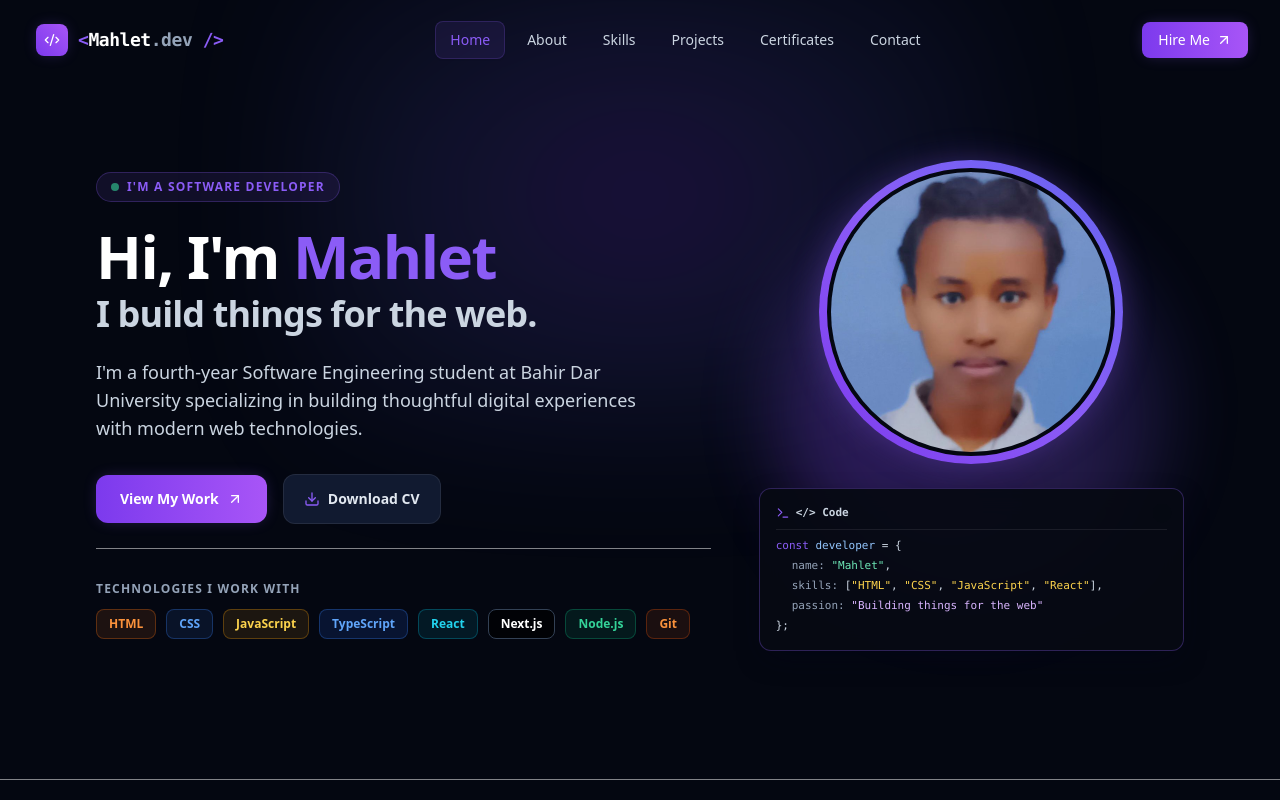
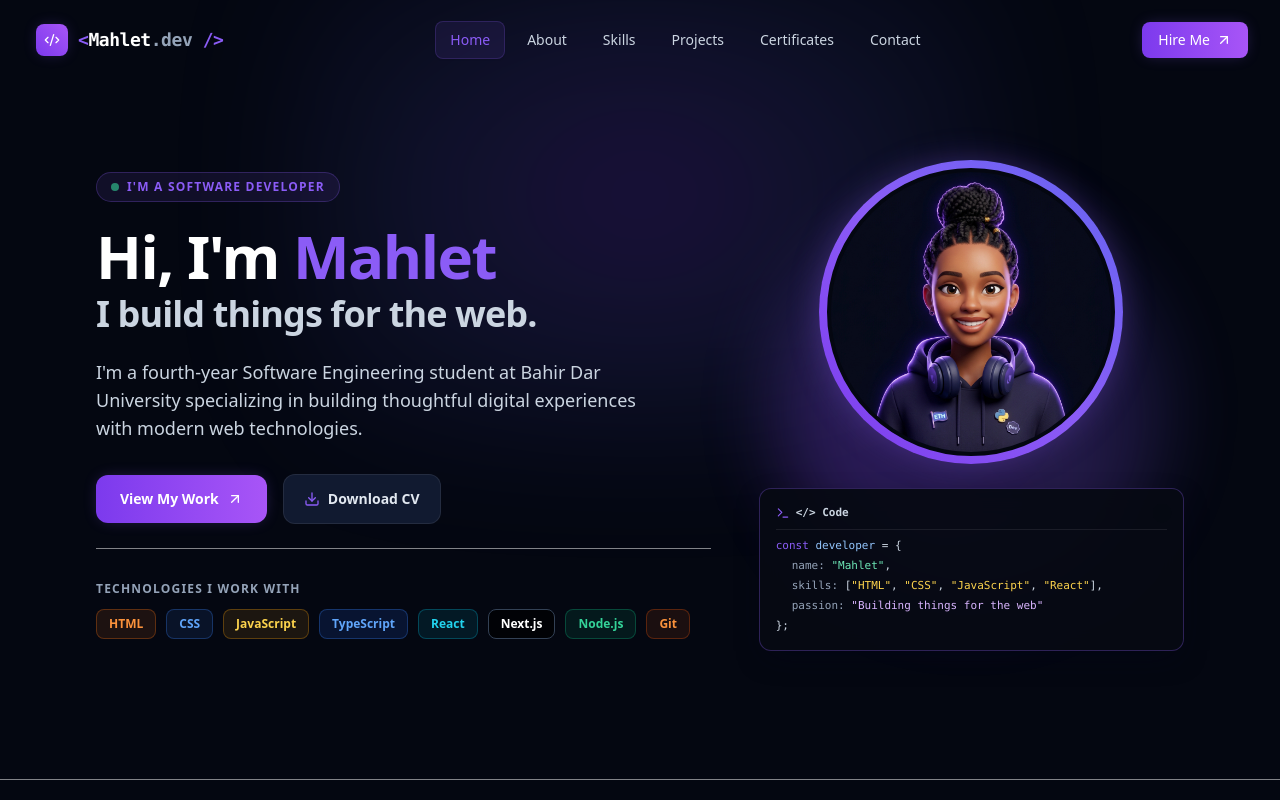
Before and after one commit to MahletEmu/mahlet-portfolio, a Next.js app: page / in a window 1280 px wide. Shown: the top 800 px of the page. Built offline with nearby package versions, Linux system fonts and the light colour scheme.

Commit message:
Update hero and profile with developer avatar

```diff
--- a/src/components/Contact.tsx
+++ b/src/components/Contact.tsx
@@ -152,10 +152,10 @@ export default function Contact() {
             <div className="flex items-center gap-3 pt-4 border-t border-surface-border/60">
               <div className="relative w-10 h-10 rounded-full overflow-hidden bg-navy-900 border border-brand-purple/40 shrink-0">
                 <Image
-                  src="/images/mahlet-portrait.jpg"
+                  src="/images/mahlet-avatar.png"
                   alt="Mahlet Nigussie"
                   fill
-                  className="object-cover object-top"
+                  className="object-cover object-center"
                 />
               </div>
               <div>
--- a/src/components/Hero.tsx
+++ b/src/components/Hero.tsx
@@ -104,12 +104,12 @@ export default function Hero() {
               <div className="relative p-2 rounded-full bg-gradient-to-tr from-brand-violet via-brand-purple to-indigo-500 shadow-glow-purple">
                 <div className="relative w-60 h-60 sm:w-72 sm:h-72 rounded-full overflow-hidden bg-navy-900 border-4 border-navy-950">
                   <Image
-                    src="/images/mahlet-portrait.jpg"
+                    src="/images/mahlet-avatar.png"
                     alt="Mahlet Nigussie"
                     fill
                     priority
                     sizes="(max-width: 640px) 240px, 288px"
-                    className="object-cover object-top filter contrast-105"
+                    className="object-cover object-center filter contrast-105"
                   />
                 </div>
               </div>
```
Also changed, not shown: public/images/mahlet-avatar.png (added), 1 other file (tests, documents, lock files or other folders).
